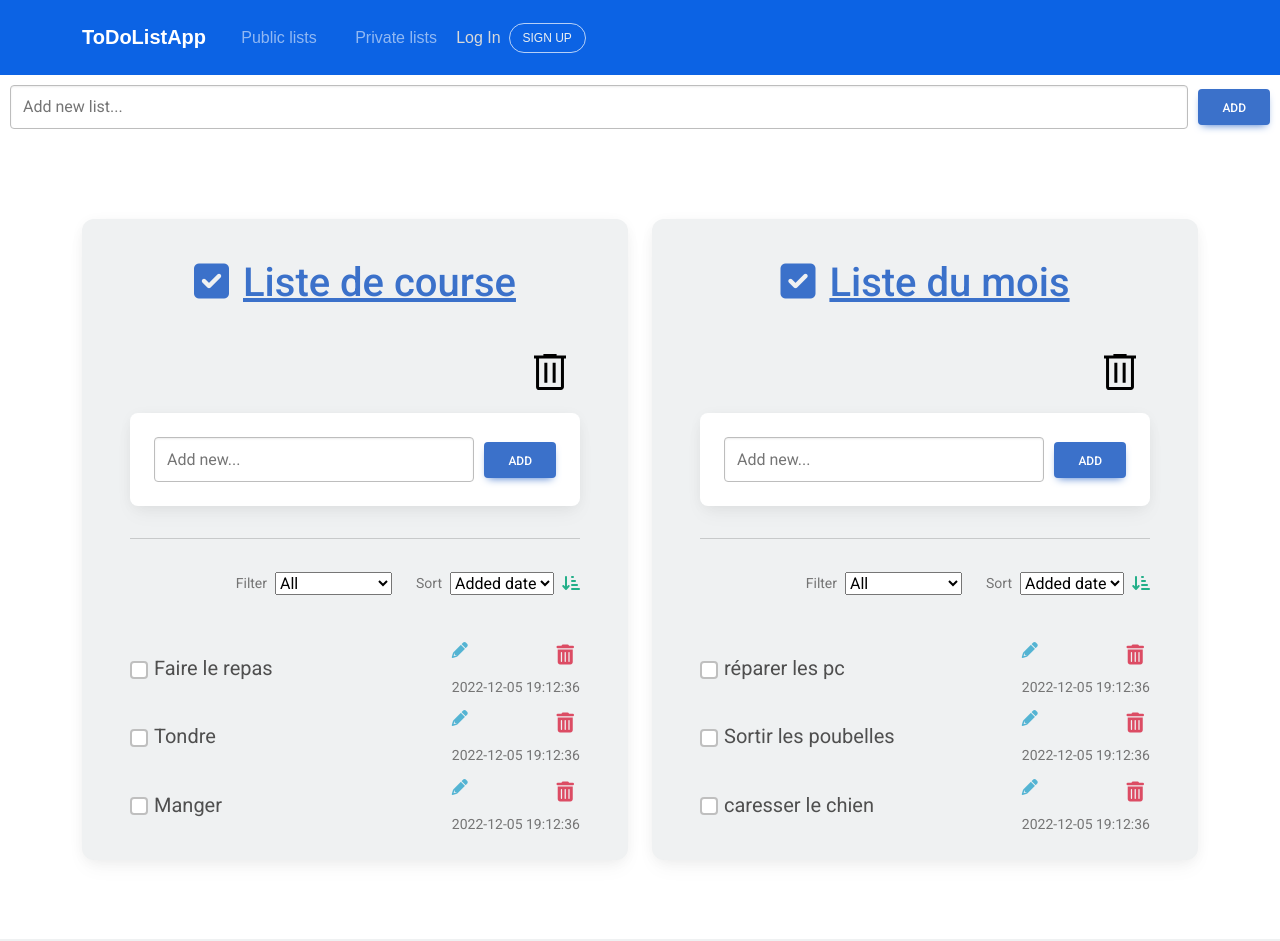
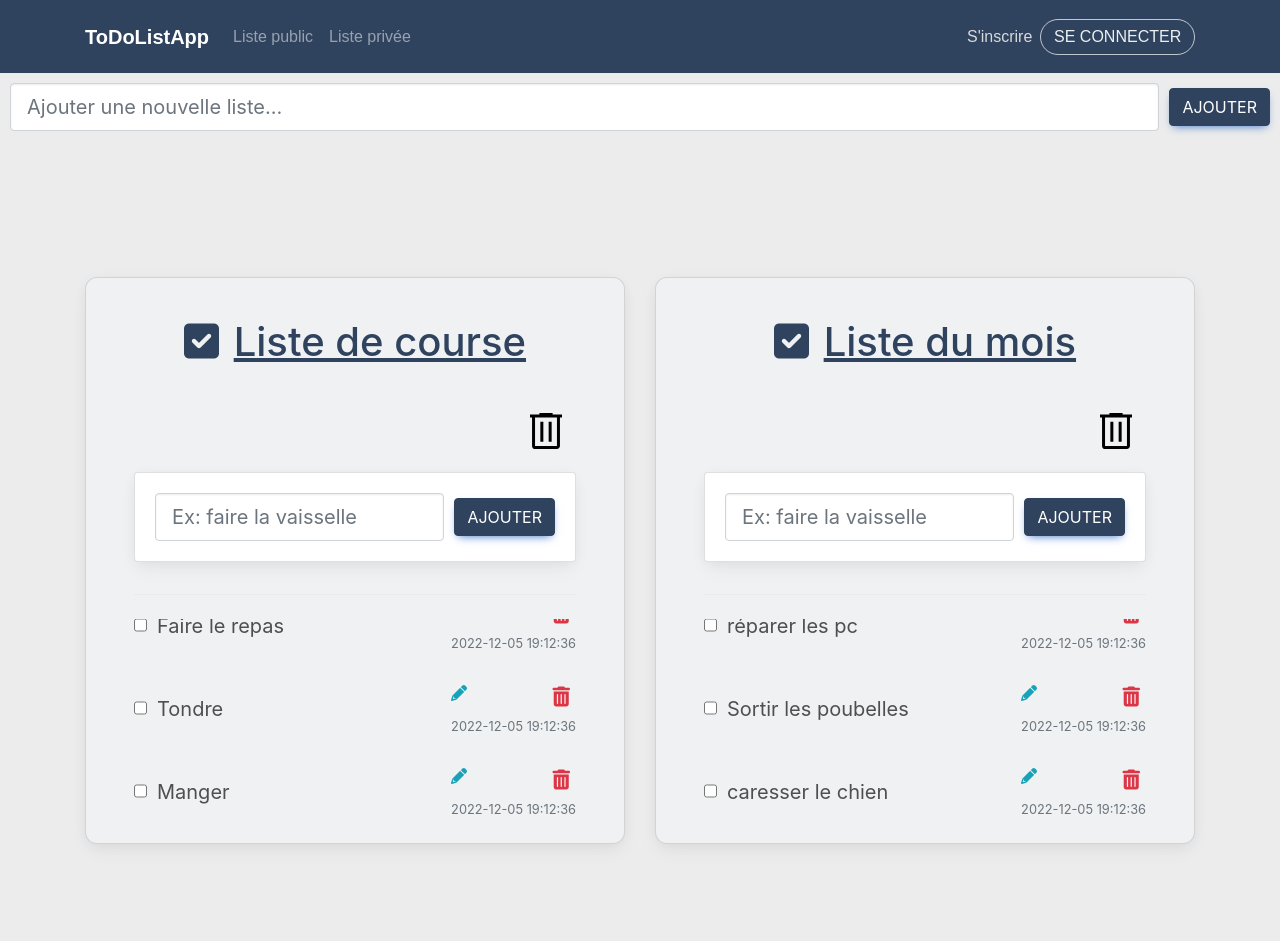
Before and after one commit to Jaxonce/todolist, a PHP site: page / in a window 1280 px wide. Run offline with PHP 8.4, Linux system fonts and the light colour scheme; data comes from the database, SQL or seed files in the repository; some libraries are stand-ins or nearby versions.

Commit message:
changement design app

```diff
--- a/view/css/style.css
+++ b/view/css/style.css
@@ -1,3 +1,7 @@
+html{
+
+}
+
 .strikethrough:checked + .strikethrough-text span{
     text-decoration:line-through;
 }
--- a/view/vueListe.php
+++ b/view/vueListe.php
@@ -6,34 +6,36 @@
     <meta http-equiv="X-UA-Compatible" content="IE=edge">
     <meta name="viewport" content="width=device-width, initial-scale=1.0">
     <title>Document</title>
+    <link rel="stylesheet" href="./view/css/header.css" />
     <!-- Font Awesome -->
     <link href="https://cdnjs.cloudflare.com/ajax/libs/font-awesome/6.0.0/css/all.min.css" rel="stylesheet" />
     <!-- Google Fonts -->
     <link href="https://fonts.googleapis.com/css?family=Roboto:300,400,500,700&display=swap" rel="stylesheet" />
     <!-- MDB -->
     <link href="https://cdnjs.cloudflare.com/ajax/libs/mdb-ui-kit/6.0.1/mdb.min.css" rel="stylesheet" />
-    <link rel="stylesheet" href="./view/css/header.css" />
+    <link rel="stylesheet" href="https://cdnjs.cloudflare.com/ajax/libs/twitter-bootstrap/4.1.3/css/bootstrap.min.css">
+
     <link rel="stylesheet" type="text/css" href="./view/css/style.css" />
 </head>
 
-<body>
+<body style="background-color: #ececec!important;">
     <header>
         <div class="header-blue" style="padding: 0;">
-            <nav class="navbar navbar-dark navbar-expand-md navigation-clean-search" style="background-color: #0c63e4">
+            <nav class="navbar navbar-dark navbar-expand-md navigation-clean-search" style="background-color: #2f435e;">
                 <div class="container"><a class="navbar-brand" href="#"> ToDoListApp</a><button class="navbar-toggler" data-toggle="collapse" data-target="#navcol-1"><span class="sr-only">Toggle navigation</span><span class="navbar-toggler-icon"></span></button>
                     <div class="collapse navbar-collapse" id="navcol-1">
                         <ul class="nav navbar-nav">
-                            <li class="nav-item" role="presentation"><a class="nav-link" href="?action=afficherListePublic"> Public lists </a></li>
-                            <li class="nav-item" role="presentation"><a class="nav-link" href="?action=afficherListePrive"> Private lists </a></li>
+                            <li class="nav-item" role="presentation"><a class="nav-link" href="?action=afficherListePublic"> Liste public </a></li>
+                            <li class="nav-item" role="presentation"><a class="nav-link" href="?action=afficherListePrive"> Liste privée </a></li>
                         </ul>
                         <form class="form-inline mr-auto" target="_self">
                         </form>
                         <?php if(! isset($_SESSION["role"])) { ?>
-                            <span class="navbar-text"> <a href="?action=connexion" class="login">Log In</a></span>
-                            <a class="btn btn-light action-button" role="button" href="?action=inscription">Sign Up</a>
+                            <span class="navbar-text"> <a href="?action=inscription" class="login">S'inscrire</a></span>
+                            <a class="btn action-button" role="button" href="?action=connexion">Se connecter</a>
                         <?php } else { ?>
                             <span class="navbar-text"> <a href="?action=deconnexion" class="login">Deconnexion</a></span>
-                            <span ><?php echo $_SESSION["username"]; ?>  </span>
+                            <span class="btn action-button"><?php echo $_SESSION["username"]; ?>  </span>
                         <?php } ?>
                     </div>
                 </div>
@@ -41,8 +43,8 @@
         </div>
     </header>
     <form method="post" action="?action=ajoutListe<?php echo $type; ?>" style="display:flex!important;align-items:center; justify-content: center;">
-        <input required placeholder="Add new list..." type="text" id="form3" name="nomListe" class="form-control form-control-lg" style="margin: 10px 10px 10px 10px;" />
-        <button class="btn btn-primary" style="margin-right:10px;" type="submit">Add</button>
+        <input required placeholder="Ajouter une nouvelle liste..." type="text" id="form3" name="nomListe" class="form-control form-control-lg" style="margin: 10px 10px 10px 10px;" />
+        <button class="btn btn-primary" style="margin-right:10px; background-color: #2f435e; border-color:#2f435e" type="submit">Ajouter</button>
     </form>
     <section class="vh-100">
         <div class="container py-5 h-100">
@@ -80,8 +82,8 @@
                                 <div class="card-body py-4 px-4 px-md-5">
 
                                     <p class="h1 text-center mt-3 mb-4 pb-3 text-primary">
-                                        <i class="fas fa-check-square me-1"></i>
-                                        <u> <?php
+                                        <i class="fas fa-check-square me-1" style="color: #2f435e"></i>
+                                        <u style="color: #2f435e"> <?php
                                             echo $uneliste->getNom();
                                             ?></u>
                                     <form method="post" action="?action=supprimerListe<?php echo $type; ?> " class="boutonSupp" style="background: transparent;">
@@ -97,10 +99,10 @@
                                             <div class="card-body">
                                                 <div>
                                                     <form method="post" action="?action=ajoutTache<?php echo $type; ?>" class="d-flex flex-row align-items-center">
-                                                        <input required name="nameTask" type="text" class="form-control form-control-lg" id="exampleFormControlInput1" placeholder="Add new..." style="margin-right:10px ">
+                                                        <input required name="nameTask" type="text" class="form-control form-control-lg" id="exampleFormControlInput1" placeholder="Ex: faire la vaisselle" style="margin-right:10px ">
                                                         <input type="hidden" name="idList" value="<?php echo $uneliste->getId() ?>" />
                                                         <div>
-                                                            <button type="submit" class="btn btn-primary">Add</button>
+                                                            <button type="submit" class="btn btn-primary" style="background-color: #2f435e; border-color:#2f435e">Ajouter</button>
                                                         </div>
                                                     </form>
                                                 </div>
@@ -108,11 +110,11 @@
                                         </div>
                                     </div>
                                     <hr class="my-4">
-                                    <div class="d-flex justify-content-end align-items-center mb-4 pt-2 pb-3">
+                                    <!-- <div class="d-flex justify-content-end align-items-center mb-4 pt-2 pb-3">
                                         <p class="small mb-0 me-2 text-muted">Filter</p>
                                         <select class="select">
-                                            <option value="1">All</option>
-                                            <option value="2">Completed</option>
+                                            <option value="1">Toute</option>
+                                            <option value="2">Completée</option>
                                             <option value="3">Active</option>
                                             <option value="4">Has due date</option>
                                         </select>
@@ -122,17 +124,17 @@
                                             <option value="2">Due date</option>
                                         </select>
                                         <a href="#!" style="color: #23af89;" data-mdb-toggle="tooltip" title="Ascending"><i class="fas fa-sort-amount-down-alt ms-2"></i></a>
-                                    </div>
+                                    </div> -->
                                     <div class="test" style="overflow-y: scroll;height: 200px;">
                                         <?php
                                         foreach ($uneliste->getTaches() as $uneTache) {
                                         ?>
-                                            <ul class="list-group list-group-horizontal rounded-0 bg-transparent" style="display: flex; justify-content:space-between; width:-webkit-fill-available;">
+                                            <ul class="list-group list-group-horizontal rounded-0 bg-transparent" style="display: flex; justify-content:space-between; width:-webkit-fill-available; flex-direction:row; margin-bottom:20px">
                                                 <li class="bg-transparent border-0 py-1 ps-0 pe-3 align-items-center d-flex list-group-item merde">
 
 
 
-                                                    <input type="checkbox" value="" aria-label="..." class="strikethrough form-check-input" />
+                                                    <input type="checkbox" value="" aria-label="..." class="strikethrough form-check" style="margin-right: 10px"/>
                                                     <span class="strikethrough-text lead fw-normal mb-0 d-flex"><?php echo $uneTache->getNom(); ?></span>
                                                 </li>
 
```
Also changed, not shown: view/connexion.php (+13 -14 lines), view/inscription.php (+10 -10 lines).
